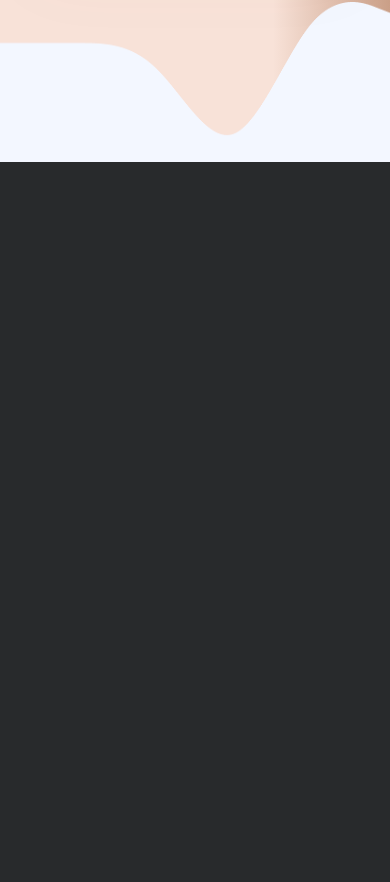
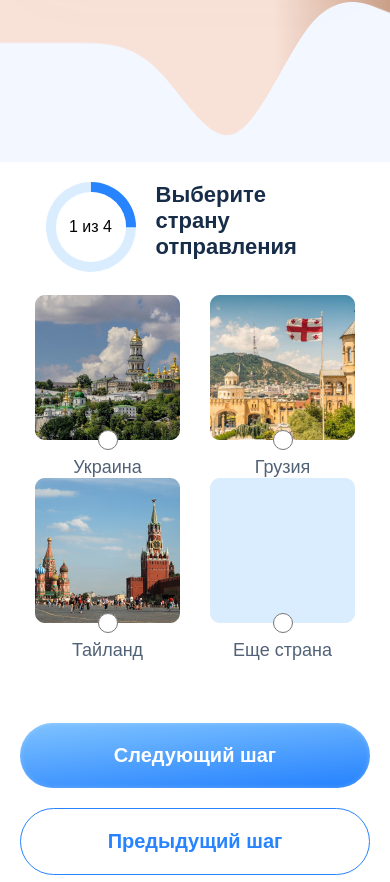
Before and after one commit to ageiwa/joyka-template-vue, a Vue app: page / in a window 390 px wide. Shown: the part 4760-5642 px from the top of the page. Before the commit the page ends 4922 px from the top, so only its background shows below. Built offline with nearby package versions, Linux system fonts and the light colour scheme.

Commit message:
Made responsive form

```diff
--- a/src/App.vue
+++ b/src/App.vue
@@ -12,7 +12,7 @@
   <Preview />
   <HowItWorks />
   <ReasonForSend />
-  <!-- <Form /> -->
+  <Form />
   <!-- <Footer /> -->
 </template>
 
--- a/src/components/Form/Form.vue
+++ b/src/components/Form/Form.vue
@@ -2,6 +2,7 @@
     import { ref } from 'vue'
     import SendJoykaBtn from '@/components/SendJoykaBtn/SendJoykaBtn.vue'
     import './style.scss'
+    import './media.scss'
 
     const data = ref([
         {
@@ -51,6 +52,8 @@
 
     const currentStep = ref(1)
     const totalStep = ref(4)
+
+    const progressLineMobile = ref(0)
     const progressLine = ref(calcProgress())
 
     function prevStep() {
@@ -65,11 +68,17 @@
 
     function calcProgress() {
         const step = data.value[currentStep.value - 1]
+        const progressPrecent = (currentStep.value / totalStep.value) * 100
 
         stepTitle.value = step.title
         stepData.value = step.data
 
-        return (currentStep.value / totalStep.value) * 100
+        const c = Math.PI * (45 * 2)
+        const pct = ((100 - progressPrecent) / 100) * c
+
+        progressLineMobile.value = pct
+
+        return progressPrecent
     }
 
 </script>
@@ -84,6 +93,7 @@
                 </div>
                 <div class="form__choice">
 
+                    <div class="choice__header">
                         <div class="choice__progress">
                             <p class="progress__step">Шаг {{ currentStep }} из {{ totalStep }}</p>
                             <div class="progress__progress-wrap">
@@ -91,11 +101,20 @@
                             </div>
                         </div>
 
-                    <div class="choice__select-country">
+                        <div class="choice__progress-mobile">
+                            <svg class="progress-line-mobile" id="svg" width="90" height="90" viewPort="0 0 100 100" version="1.1" xmlns="http://www.w3.org/2000/svg">
+                                <circle cx="45" cy="45" r="45" :style="{strokeDashoffset: progressLineMobile, strokeWidth: 20, strokeDasharray: 283}" transform-origin="center" transform="rotate(-90)" fill="rgba(0,0,0,0)" stroke="#2783FE"></circle>
+                            </svg>
+                            <!-- <div class="progress-line-mobile"></div> -->
+                            <div class="progress-mobile__title">
+                                {{ currentStep }} из {{ totalStep }}
+                            </div>
+                        </div>
+
                         <h2 class="select-country__title">{{ stepTitle }}</h2>
+                    </div>
 
                     <div class="select-country__county-wrap">
-
                         <div v-for="data in stepData" class="country-wrap__country">
                             <label :for="data.id" class="country__label">
                                 <div class="label__img-wrap">
@@ -104,8 +123,6 @@
                                 {{ data.name }}
                             </label>
                             <input class="country__input" :id="data.id" type="radio" name="country">
-                            </div>
-
                         </div>
                     </div>
 
--- /dev/null
+++ b/src/components/Form/media.scss
@@ -0,0 +1,67 @@
+@media (max-width: 1219px) {
+    .order-form {
+        background-color: #fff;
+        .container {
+            padding: 20px;
+        }
+    }
+
+    .form {
+        .form__img-wrap {
+            display: none;
+        }
+
+        .form__choice {
+            padding: 0;
+        }
+    }
+
+    .form::before {
+        display: none;
+    }
+}
+
+@media (max-width: 750px) {
+    .form__choice {
+        .choice__header {
+            display: flex;
+            justify-content: center;
+        }
+
+        .choice__progress {
+            display: none;
+        }
+
+        .choice__progress-mobile {
+            display: block;
+        }
+
+        .select-country__title {
+            margin: 0;
+            margin-left: 20px;
+            width: 189px;
+            font-size: 22px;
+        }
+
+        .select-country__county-wrap {
+            grid-template-columns: repeat(2, 1fr);
+            grid-template-rows: repeat(2, 1fr);
+        }
+
+        .choice__btns-wrap {
+            flex-direction: column-reverse;
+        }
+
+        .send-joyka-btn::after {
+            display: none;
+        }
+
+        .send-joyka-btn::before {
+            display: none;
+        }
+
+        .send-joyka-btn:first-child {
+            margin-top: 20px;
+        }
+    }
+}
--- a/src/components/Form/style.scss
+++ b/src/components/Form/style.scss
@@ -69,11 +69,45 @@
         }
     }
 
-    .choice__select-country {
-        margin-top: 41px;
+    .choice__progress-mobile {
+        border-radius: 50%;
+        width: 90px;
+        height: 90px;
+        background-color: #DAEDFF;
+        position: relative;
+        overflow: hidden;
+        display: none;
+    }
+
+    .progress-line-mobile {
+        position: absolute;
+    }
+
+    // .progress-line-mobile {
+    //     top: 0;
+    //     border-radius: 50%;
+    //     width: 100%;
+    //     height: 100%;
+    //     background-color: #2783FE;
+    //     position: absolute;
+    //     clip-path: polygon(50% 50%, 50% 0, 100% 0, 100% 20%);
+    // }
+
+    .progress-mobile__title {
+        left: calc(50% - 70px/2);
+        top: calc(50% - 70px/2);
+        border-radius: 50%;
+        width: 70px;
+        height: 70px;
+        background-color: #fff;
+        display: flex;
+        align-items: center;
+        justify-content: center;
+        position: absolute;
     }
 
     .select-country__title {
+        margin-top: 41px;
         font-weight: 700;
         font-size: 27px;
         color: #172C48;
@@ -81,8 +115,8 @@
 
     .select-country__county-wrap {
         margin-top: 23px;
-        display: flex;
-        justify-content: space-between;
+        display: grid;
+        grid-template-columns: repeat(4, 1fr);
     }
 
     .country-wrap__country {
@@ -95,6 +129,7 @@
         text-align: center;
         display: flex;
         flex-direction: column;
+        align-items: center;
         cursor: pointer;
     }
 
```
Lines whose indentation alone changed are shown as unchanged.
